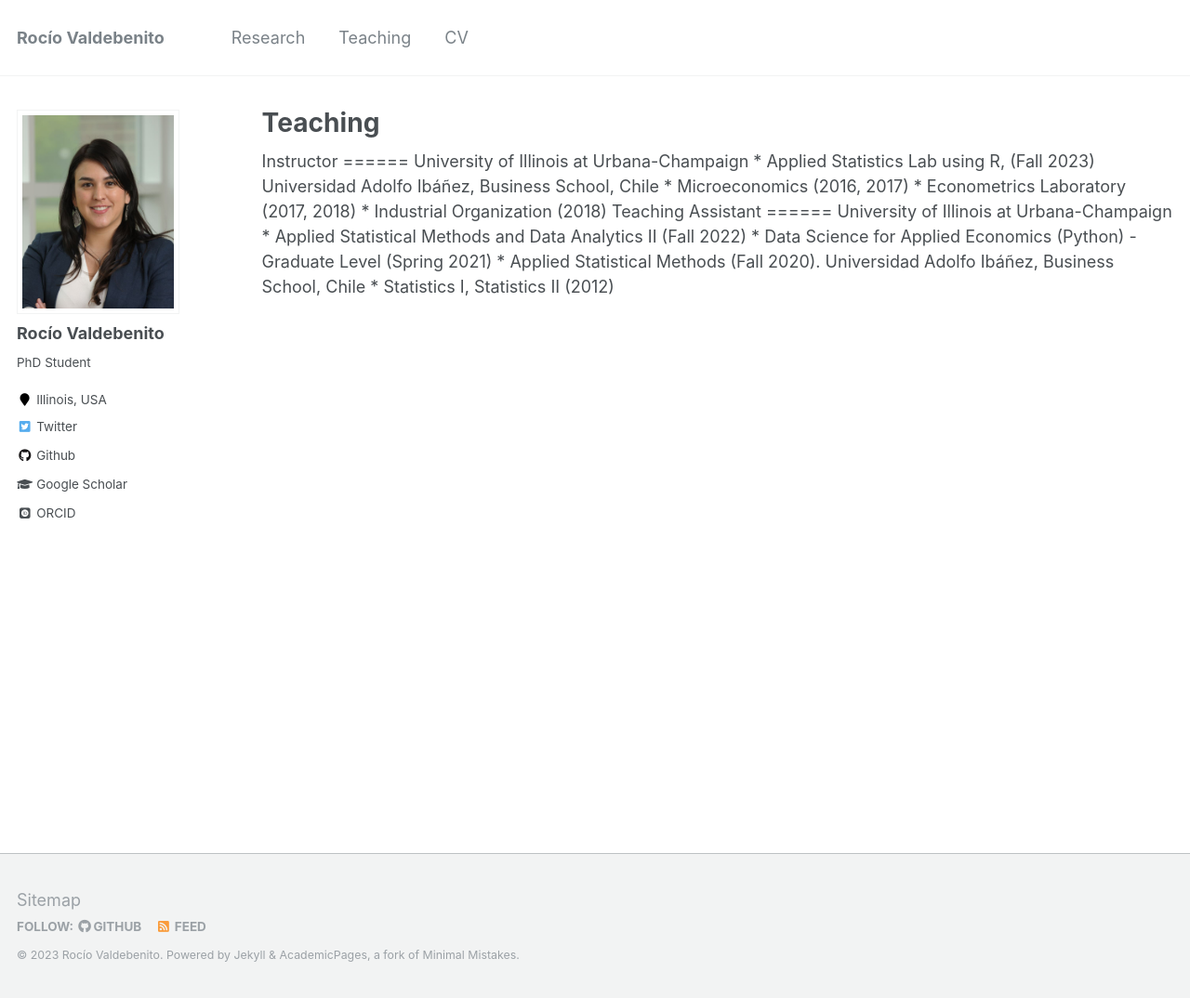
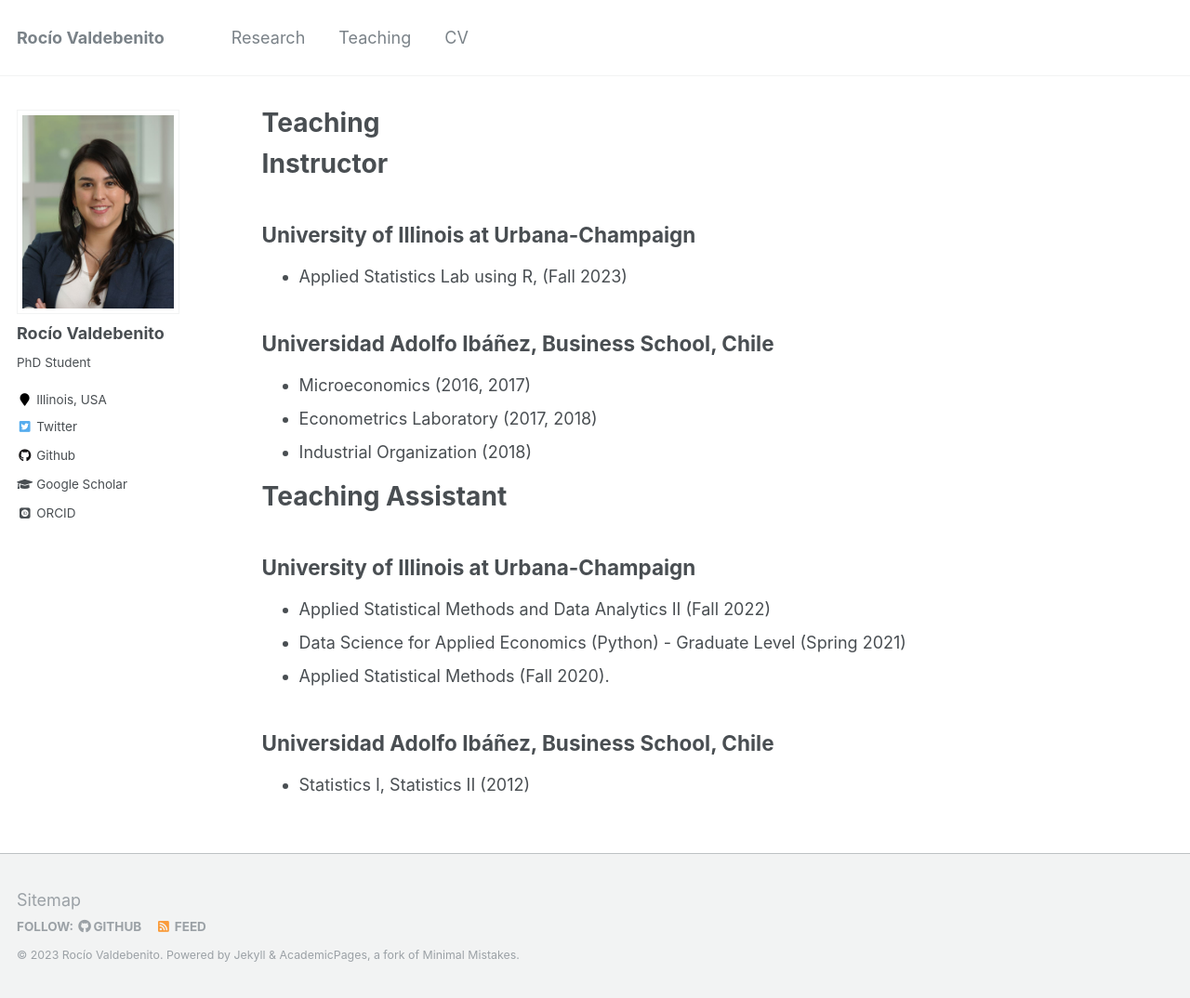
Before and after one commit to rvaldebenito/rvaldebenito.github.io, a Jekyll site: the page built from _pages/teaching.html, in a window 1280 px wide and 1074 px high. Shown: the whole window at 93% size. Built offline with Jekyll 4.4.1, drawn with Linux system fonts in a browser that asks for light colours; some web fonts are replaced.

Commit message:
Update teaching.html

```diff
--- a/_pages/teaching.html
+++ b/_pages/teaching.html
@@ -6,22 +6,28 @@ author_profile: true
 ---
 {% include base_path %}
 
-Instructor
-======
-University of Illinois at Urbana-Champaign
-* Applied Statistics Lab using R, (Fall 2023)
+<h1>Instructor</h1>
+<h2>University of Illinois at Urbana-Champaign</h2>
+<ul>
+  <li>Applied Statistics Lab using R, (Fall 2023)</li>
+</ul>
 
-Universidad Adolfo Ibáñez, Business School, Chile
-* Microeconomics (2016, 2017)
-* Econometrics Laboratory (2017, 2018)
-* Industrial Organization (2018)
+<h2>Universidad Adolfo Ibáñez, Business School, Chile</h2>
+<ul>
+  <li>Microeconomics (2016, 2017)</li>
+  <li>Econometrics Laboratory (2017, 2018)</li>
+  <li>Industrial Organization (2018)</li>
+</ul>
 
-Teaching Assistant
-======
-University of Illinois at Urbana-Champaign
-* Applied Statistical Methods and Data Analytics II (Fall 2022)
-* Data Science for Applied Economics (Python) - Graduate Level (Spring 2021)
-* Applied Statistical Methods (Fall 2020).
+<h1>Teaching Assistant</h1>
+<h2>University of Illinois at Urbana-Champaign</h2>
+<ul>
+  <li>Applied Statistical Methods and Data Analytics II (Fall 2022)</li>
+  <li>Data Science for Applied Economics (Python) - Graduate Level (Spring 2021)</li>
+  <li>Applied Statistical Methods (Fall 2020).</li>
+</ul>
 
-Universidad Adolfo Ibáñez, Business School, Chile
-* Statistics I, Statistics II (2012)
+<h2>Universidad Adolfo Ibáñez, Business School, Chile</h2>
+<ul>
+  <li>Statistics I, Statistics II (2012)</li>
+</ul>
```
